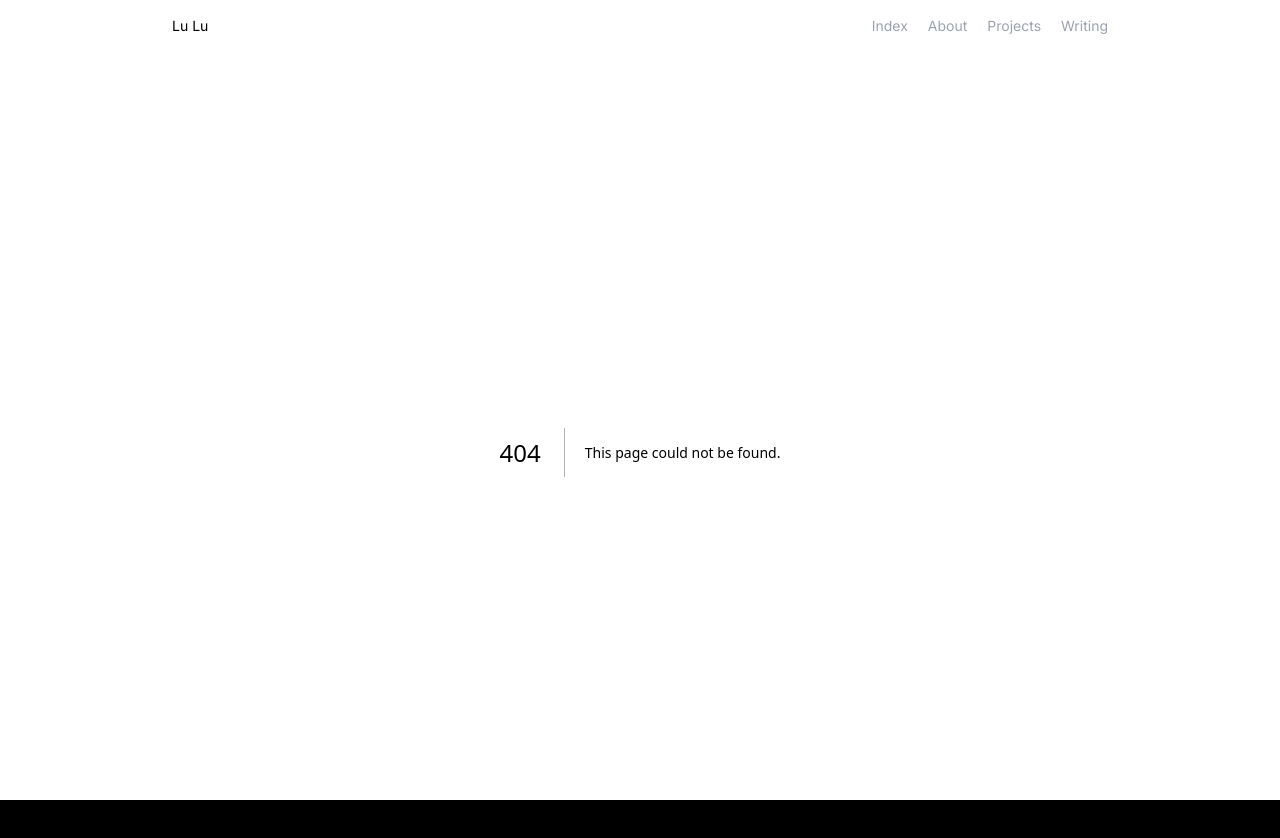
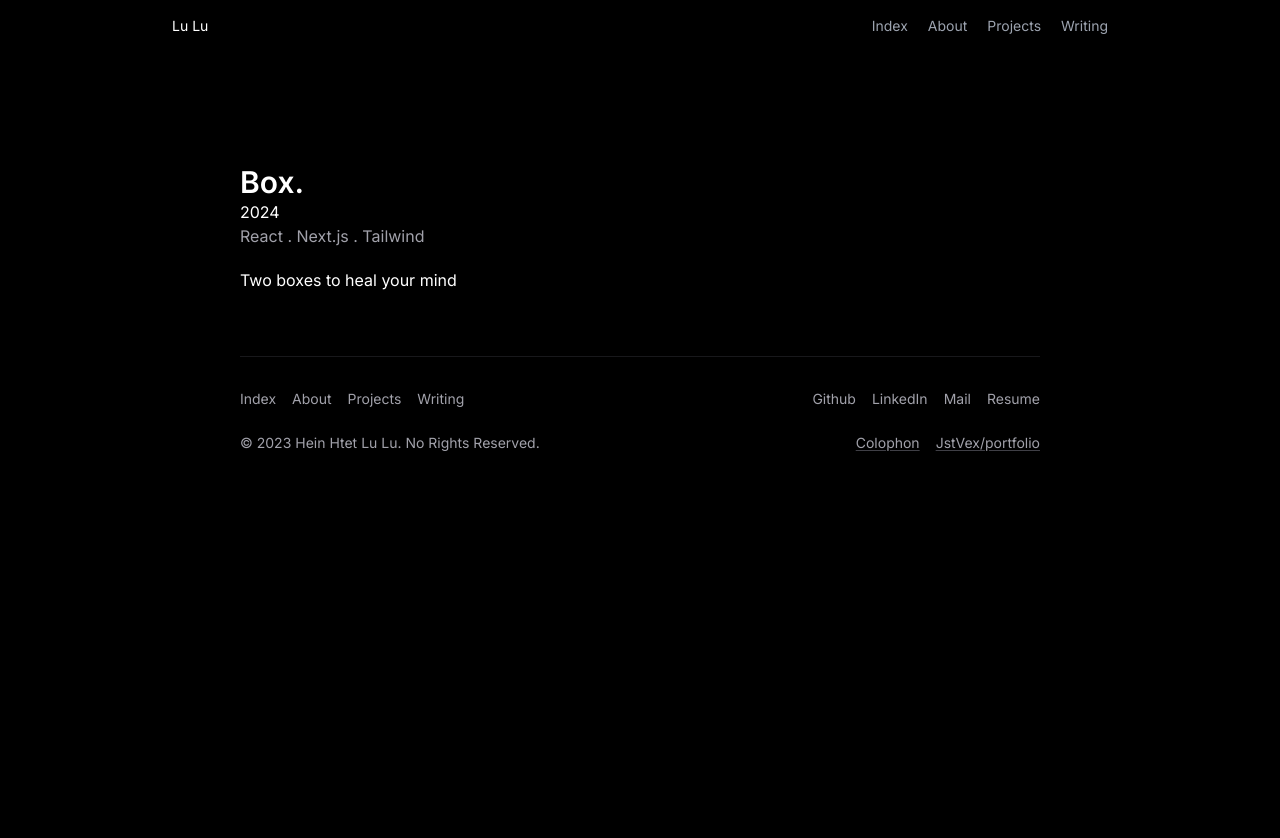
Before and after one commit to JstVex/portfolio, a Next.js app: page /projects/box in a window 1280 px wide. Before the commit this address had no page. Shown: the top 838 px of the page. After the commit the page ends 800 px from the top, so only its background shows below. Built offline with nearby package versions, Linux system fonts and the light colour scheme.

Commit message:
Create dynamic page for each project

```diff
--- /dev/null
+++ b/app/projects/[slug]/page.tsx
@@ -0,0 +1,38 @@
+import Main from "@/components/Layouts";
+import { projects } from "@/data/projects";
+
+const Project = ({ params }: { params: { slug: string } }) => {
+    const project = projects.find(project => project.slug === params.slug);
+
+    if (!project) {
+        return (
+            <Main>
+                <h1>
+                    404 - Page Not Found
+                </h1>
+            </Main>
+        );
+    }
+
+    return (
+        <Main>
+            <div>
+                <h1 className="text-3xl font-semibold">
+                    {project.title}
+                </h1>
+                <time>
+                    {project.year}
+                </time>
+            </div>
+            <div className="text-zinc-400">
+                {project.techStack.join(" . ")}
+            </div>
+            <div className="mt-5">
+                {project.description}
+            </div>
+
+        </Main>
+    );
+}
+
+export default Project;
```
